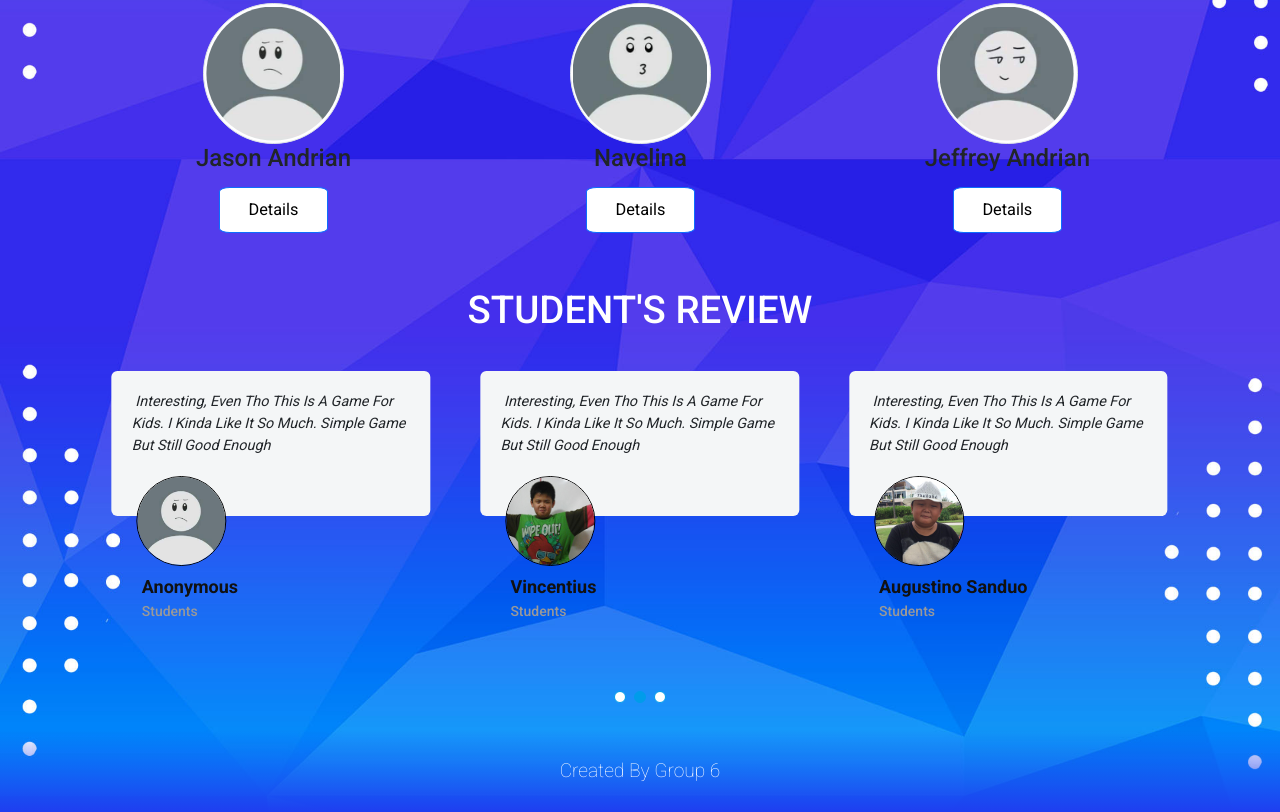
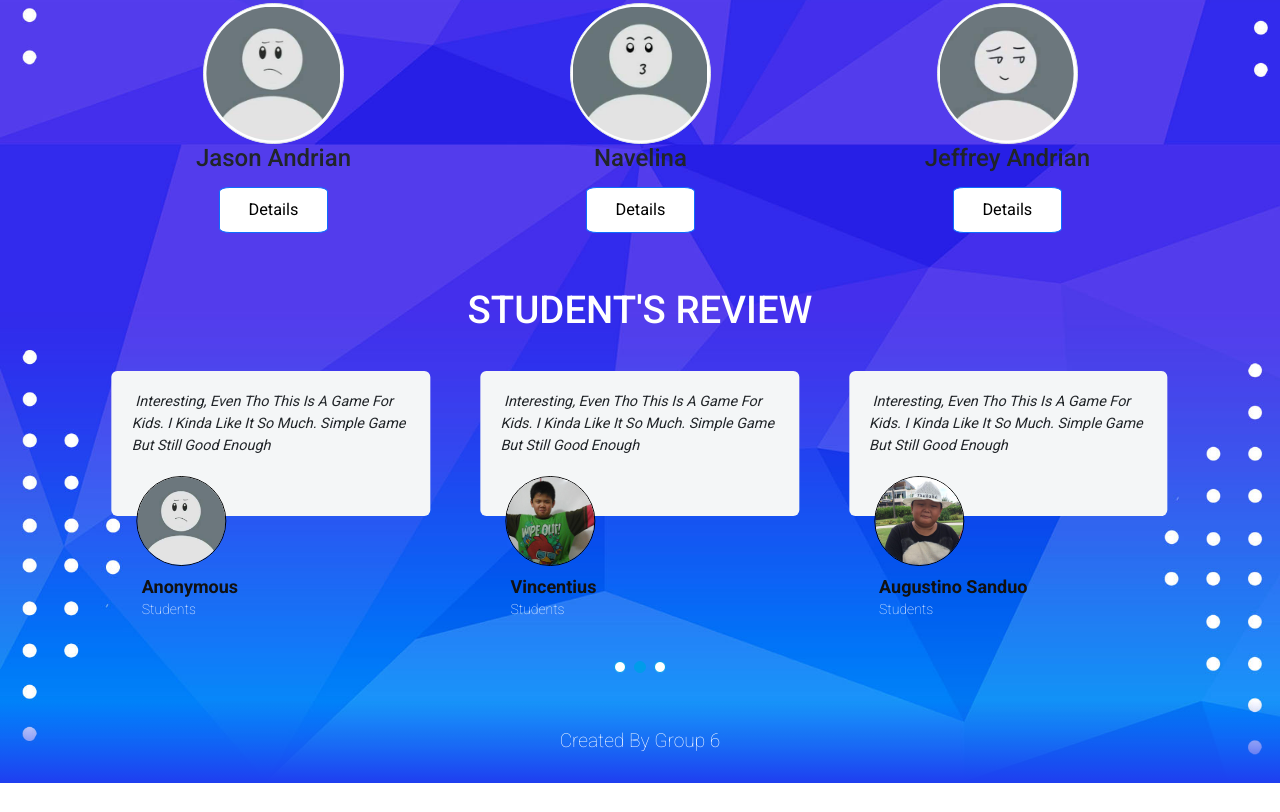
Before and after one commit to Delvinlim/uas-project, a plain HTML site: page index.html in a window 1280 px wide. Shown: the part 1695-2507 px from the top of the page. After the commit the page ends 2478 px from the top, so only its background shows below. Drawn offline with Linux system fonts and the light colour scheme; files whose address does not match are found by name.

Commit message:
format document

```diff
--- a/assets/css/style.css
+++ b/assets/css/style.css
@@ -200,7 +200,7 @@ section{
 --------------------------------------------------------------*/
 .reviews .review-item {
     box-sizing: content-box;
-    min-height: 320px;
+    min-height: 300px;
   }
 
   .reviews .review-item .review-img {
@@ -215,13 +215,14 @@ section{
   .reviews .review-item h3 {
     font-size: 18px;
     font-weight: bold;
-    margin: 10px 0 5px 45px;
+    margin: 10px 0 3px 45px;
     color: #111;
   }
 
   .reviews .review-item h4 {
     font-size: 14px;
-    color: #999;
+    color: #fff;
+    font-weight: lighter;
     margin: 0 0 0 45px;
   }
 
@@ -256,7 +257,7 @@ section{
   }
 
   .reviews .swiper-pagination {
-    margin-top: 1rem;
+    /* margin-top: 2rem; */
     position: relative;
   }
 
@@ -310,7 +311,9 @@ section{
     padding:1.5rem;
 }
 
-/* media queries  */
+/*--------------------------------------------------------------
+# MEDIA QUERIES
+--------------------------------------------------------------*/
 @media (max-width:991px){
 
     html{
--- a/index.html
+++ b/index.html
@@ -43,9 +43,8 @@
         <a href="#teams">teams</a>
         <a href="#reviews">reviews</a>
       </nav>
+    </header>
 
-
-    </header>
     <!-- Home -->
     <section class="home" id="home">
       <div class="content">
@@ -385,19 +384,17 @@
                 <h4>Students</h4>
               </div>
             </div>
+          </div>
 
-          </div>
           <div class="swiper-pagination"></div>
         </div>
 
       </div>
-      </div>
-
     </section>
 
     <!-- Footer -->
     <section class="footer">
-      <div class="credit">created by <span>group 6</span></div>
+      <div class="credit">created by group 6</div>
     </section>
 
     <!-- Anime JS -->
```
